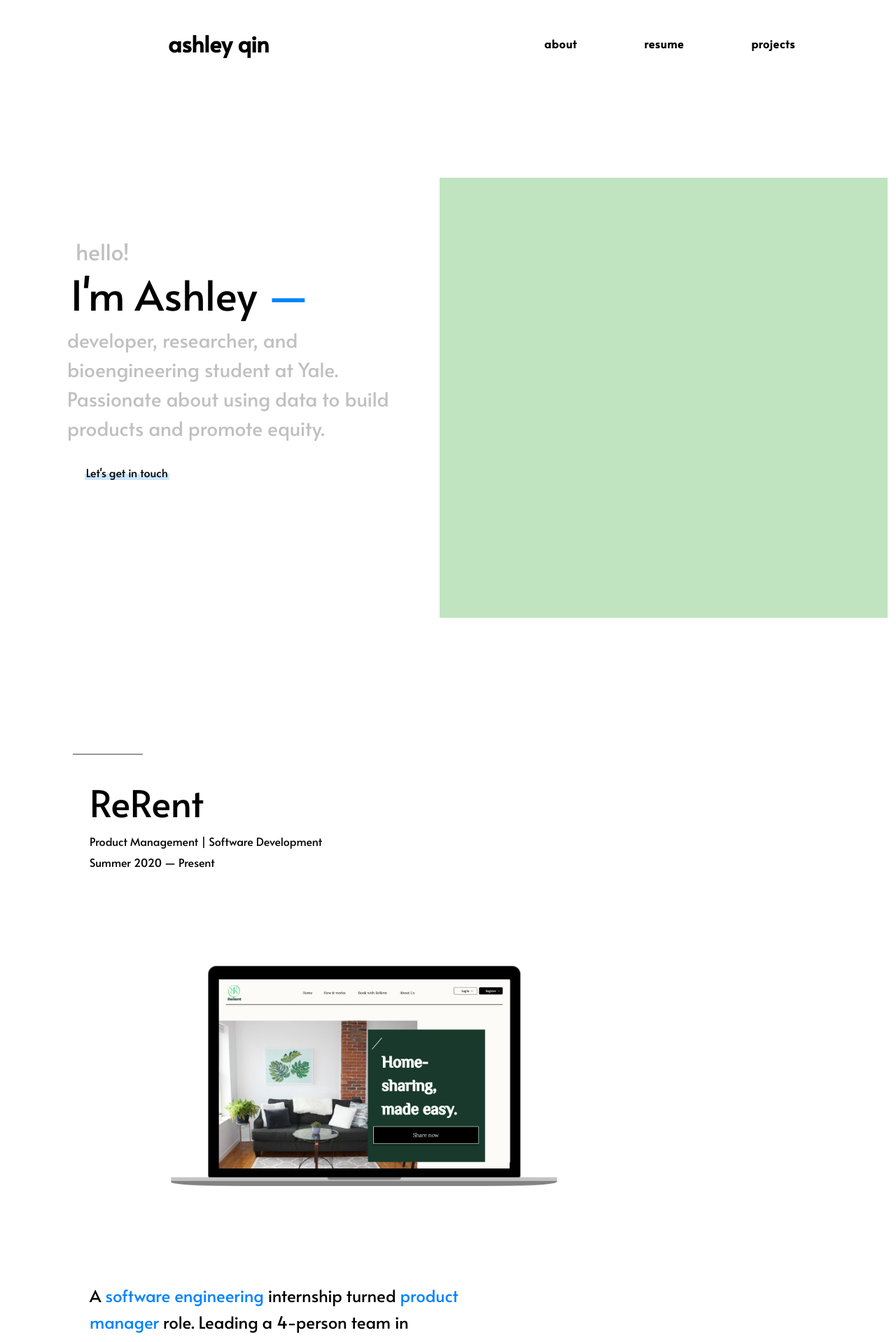
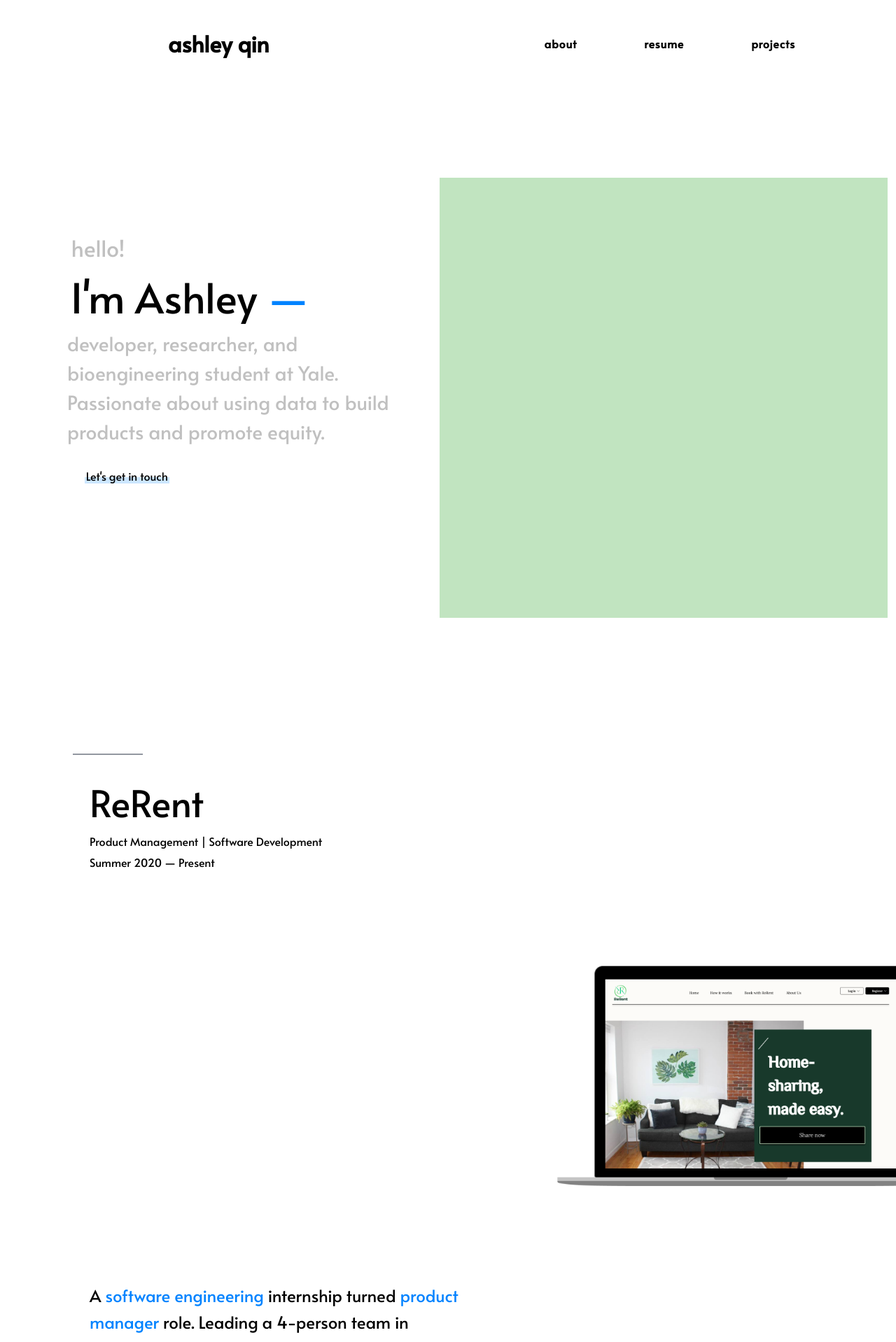
Before and after one commit to ashleyyqin/ashleyyqin.github.io, a Jekyll site: the page built from index.html, in a window 1280 px wide. Shown: the top 1918 px of the page at 70% size. Built offline with Jekyll 4.4.1, drawn with Linux system fonts in a browser that asks for light colours; some of the changed text lies outside the part shown.

Commit message:
reformatting

```diff
--- a/index.html
+++ b/index.html
@@ -42,7 +42,8 @@
                     hospitality management system focused on helping students make the most of their housing.
                 </p>
                 <button style="width: 120px; height: 40px; align-items: center"
-                        onclick="window.location.href = 'https://ashleyqin.com/rerent';" class="h2">See more
+                        onclick="window.location.href = 'https://ashleyqin.com/rerent';" class="h2">
+                    Read more
                 </button>
             </div>
         </div>
@@ -72,25 +73,30 @@
                 Telling stories with data and making
                 key insights free and accessible for all.
             </p>
+            <button style="width: 120px; height: 40px; align-items: center"
+                        onclick="window.location.href = 'https://ashleyqin.com/ydn';" class="h2">
+                    Read more
+            </button>
             <br>
             <div>
                 <p class="project-descriptions" style="font-size: 170%">
                     Articles:
                 </p>
-                <li class="project-descriptions"><span>The shifting demographic makeup of Yale's athletic teams</span>
-                </li>
-                <img src="/media/ydnheatmap.png" class="img_projects" alt="rerent" style="max-width:400px;">
-                <button style="width: 120px; height: 40px;"
-                        onclick="window.location.href = 'http://features.yaledailynews.com/blog/2020/04/24/analysis-a-shifting-demographic-for-storied-yale-crew-international-athletes-elevate-the-elis/';"
-                        class="h4">See more
-                </button>
-                <br>
-                <li class="project-descriptions"><span>Class of 2020: By the numbers</span></li>
-                <img src="/media/ydncommencement.png" class="img_projects" alt="rerent" style="max-width:500px;">
-                <button style="width: 120px; height: 40px;"
-                        onclick="window.location.href = 'https://yaledailynews.com/commencement2020/2020/05/15/yale-class-of-2020-by-the-numbers/';"
-                        class="h4">See more
-                </button>
+                <ul>
+                    <li class="project-descriptions">
+                        <a href="http://features.yaledailynews.com/blog/2020/04/24/analysis-a-shifting-demographic-for-storied-yale-crew-international-athletes-elevate-the-elis/">
+                            The shifting demographic makeup of Yale's athletic teams
+                        </a>
+                    </li>
+                    <img src="/media/ydnheatmap.png" class="img_projects" alt="rerent" style="max-width:400px;">
+                    <br>
+                    <li class="project-descriptions">
+                        <a href="https://yaledailynews.com/commencement2020/2020/05/15/yale-class-of-2020-by-the-numbers/">
+                            Class of 2020: By the numbers
+                        </a>
+                    </li>
+                    <img src="/media/ydncommencement.png" class="img_projects" alt="rerent" style="max-width:500px;">
+                </ul>
             </div>
         </div>
     </div>
--- a/styles/main.css
+++ b/styles/main.css
@@ -400,8 +400,8 @@
 /* PAGE STYLES: HOME */
 
 .home-title1 {
-    margin-bottom: 0.7em;
-    margin-left: 3em;
+    margin-bottom: 1em;
+    margin-left: 2.8em;
     display: block;
     font-weight: 500;
     font-size: 200%;
@@ -610,7 +610,7 @@
 .img_projects {
     justify-content: right !important;
     /*margin-right: 1.5em;*/
-    margin-left: 0.5em;
+    margin-left: 35em;
     max-width:900px;
 }
 
```
